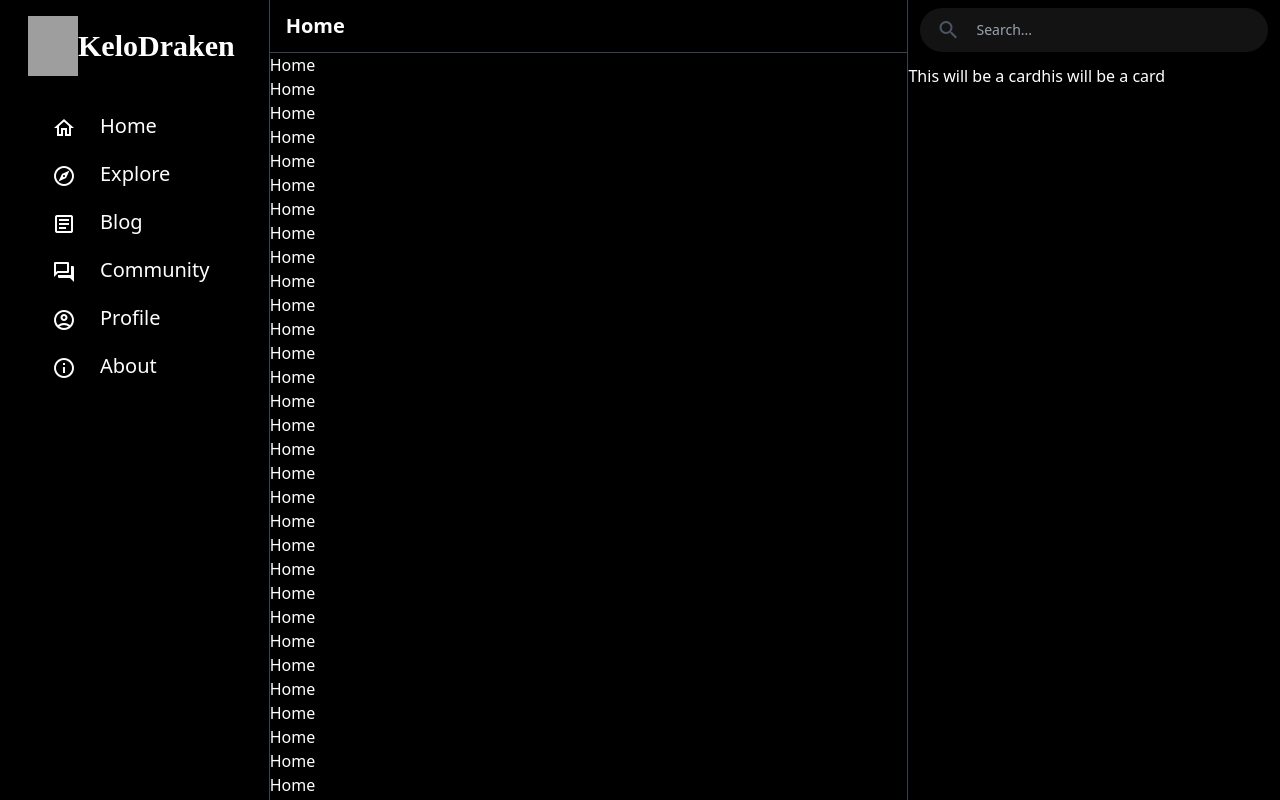
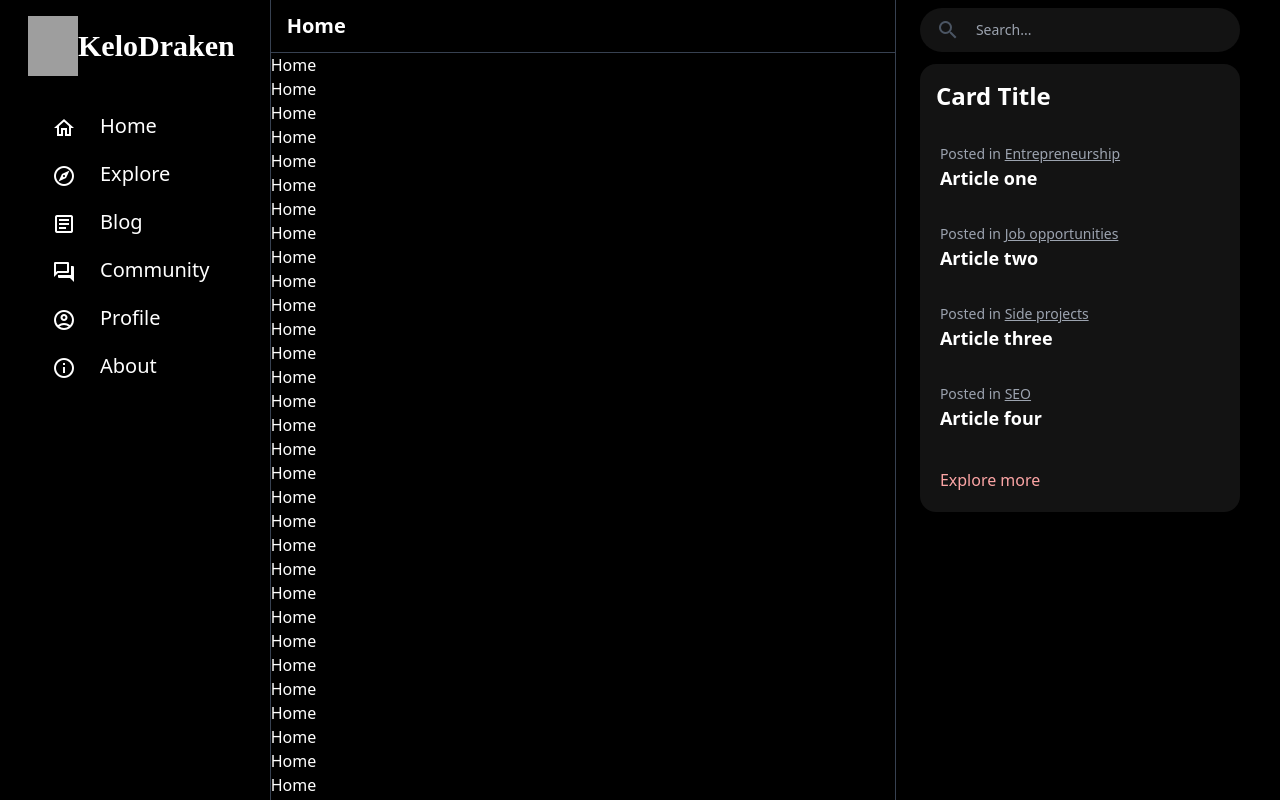
Before and after one commit to KeloDraken/TheDragonProject, a React (Create React App) app in the folder vetkoek/: page / in a window 1280 px wide. Shown: the top 800 px of the page. Built offline with nearby package versions, Linux system fonts and the light colour scheme; grey boxes are pictures that could not be loaded; a web font is replaced by a local one.

Commit message:
Finish article list in sidebar design

```diff
--- /dev/null
+++ b/vetkoek/src/components/ArticlesList.tsx
@@ -0,0 +1,34 @@
+import { Fragment } from "react"
+import { Link } from "react-router-dom"
+
+const ArticlesList = () => {
+    return (
+        <Fragment>
+            <article className="explore_card mx-3 pt-4 rounded-2xl">
+                <h1 className="font-bold text-2xl px-4 mb-4">Card Title</h1>
+                <div className="link_hover px-5 py-4">
+                    <p className="text-sm text-gray-400">Posted in <span className="underline cursor-pointer">Entrepreneurship</span></p>
+                    <p className="font-bold text-lg">Article one</p>
+                </div>
+                <div className="link_hover px-5 py-4">
+                    <p className="text-sm text-gray-400">Posted in <span className="underline cursor-pointer">Job opportunities</span></p>
+                    <p className="font-bold text-lg">Article two</p>
+                </div>
+                <div className="link_hover px-5 py-4">
+                    <p className="text-sm text-gray-400">Posted in <span className="underline cursor-pointer">Side projects</span></p>
+                    <p className="font-bold text-lg">Article three</p>
+                </div>
+                <div className="link_hover px-5 py-4">
+                    <p className="text-sm text-gray-400">Posted in <span className="underline cursor-pointer">SEO</span></p>
+                    <p className="font-bold text-lg">Article four</p>
+                </div>
+                <Link to="/blog" className="text-red-300">
+                    <div className="link_hover px-5 rounded-b-2xl py-5">
+                        Explore more
+                    </div>
+                </Link>
+            </article>
+        </Fragment>
+    )
+}
+export default ArticlesList
--- a/vetkoek/src/components/ExploreCard.tsx
+++ /dev/null
@@ -1,4 +0,0 @@
-const ExploreCard = ()=>{
-    return
-}
-export default ExploreCard
--- a/vetkoek/src/styles/kelodraken.css
+++ b/vetkoek/src/styles/kelodraken.css
@@ -1,6 +1,7 @@
 :root {
     --primary: #000;
     --accent: rgba(156, 163, 175, 1);
+    --background: rgb(19, 19, 19);
     background-color: var(--primary);
     color: #ffffff;
 }
@@ -10,8 +11,14 @@
 }
 
 .navlink:hover {
-    background-color: rgb(19, 19, 19);
+    background-color: var(--background);
 }
 .input {
-    background-color: rgb(19, 19, 19);
+    background-color: var(--background);
 }
+.explore_card {
+    background-color: var(--background);
+}
+.link_hover:hover {
+    background-color: rgb(27, 27, 27);
+}
--- a/vetkoek/src/views/Home/index.tsx
+++ b/vetkoek/src/views/Home/index.tsx
@@ -1,4 +1,4 @@
-import Card from "../../components/card";
+import ArticlesList from "../../components/ArticlesList";
 import Logo from "../../components/Logo";
 import Navbar from "../../components/Navbar";
 import SearchForm from "../../components/SearchForm";
@@ -6,7 +6,7 @@ import SearchForm from "../../components/SearchForm";
 const HomeView = () => {
     return (
         <div className="flex">
-            <aside className="pl-7 overflow-y-scroll h-screen sticky top-0 w-2/5 border-r border-gray-700">
+            <aside className="pl-7 pr-3 overflow-y-scroll h-screen sticky top-0 w-2/5 border-r border-gray-700">
                 <Logo />
                 <Navbar />
             </aside>
@@ -61,9 +61,9 @@ const HomeView = () => {
 
             </main>
 
-            <aside className="h-auto sticky top-0 w-7/12 border-l border-gray-700">
+            <aside className="h-auto sticky top-0 w-7/12 border-l pr-7 pl-3 border-gray-700">
                 <SearchForm />
-                <Card />
+                <ArticlesList />
             </aside>
         </div>
     )
```
